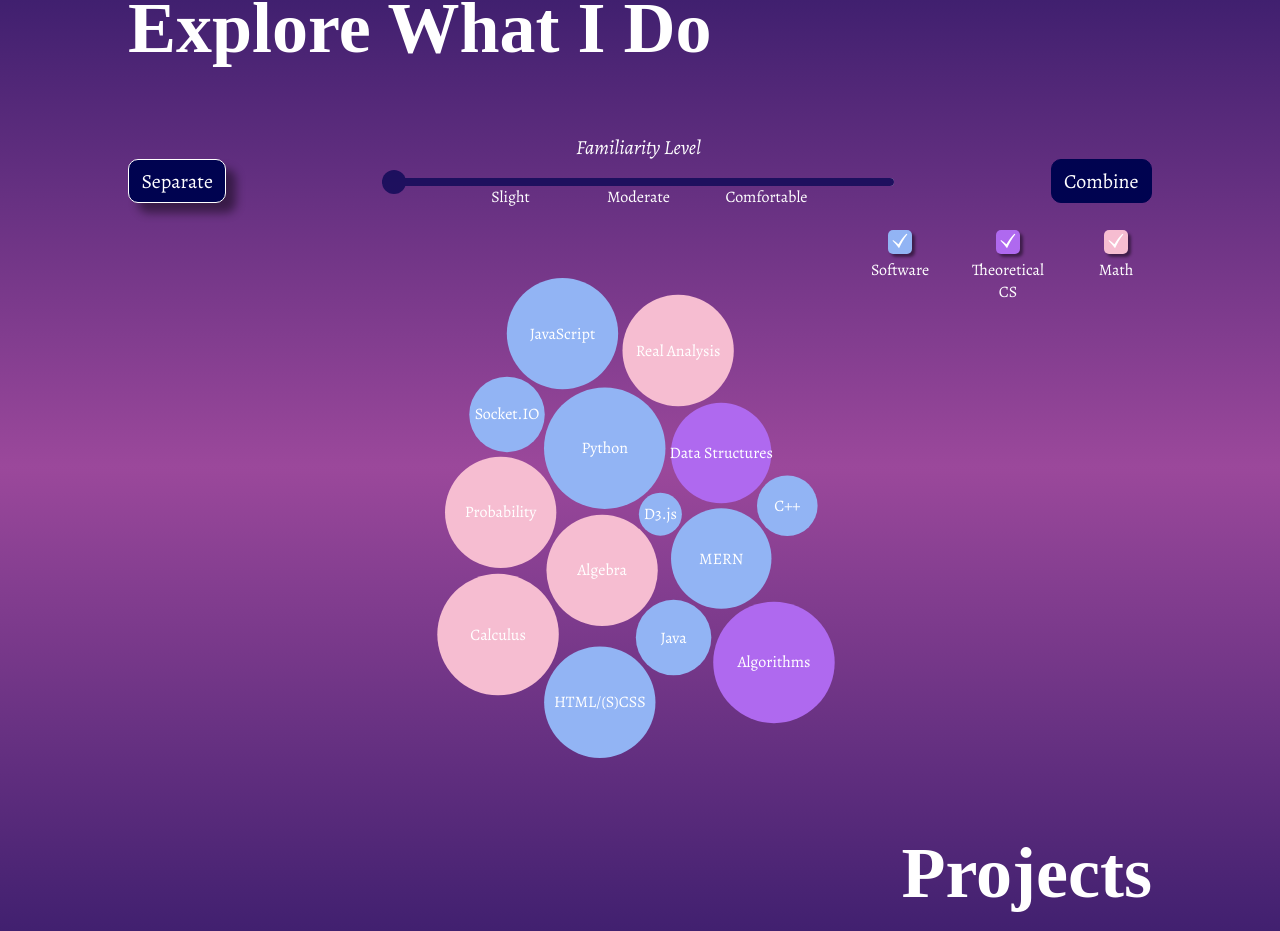
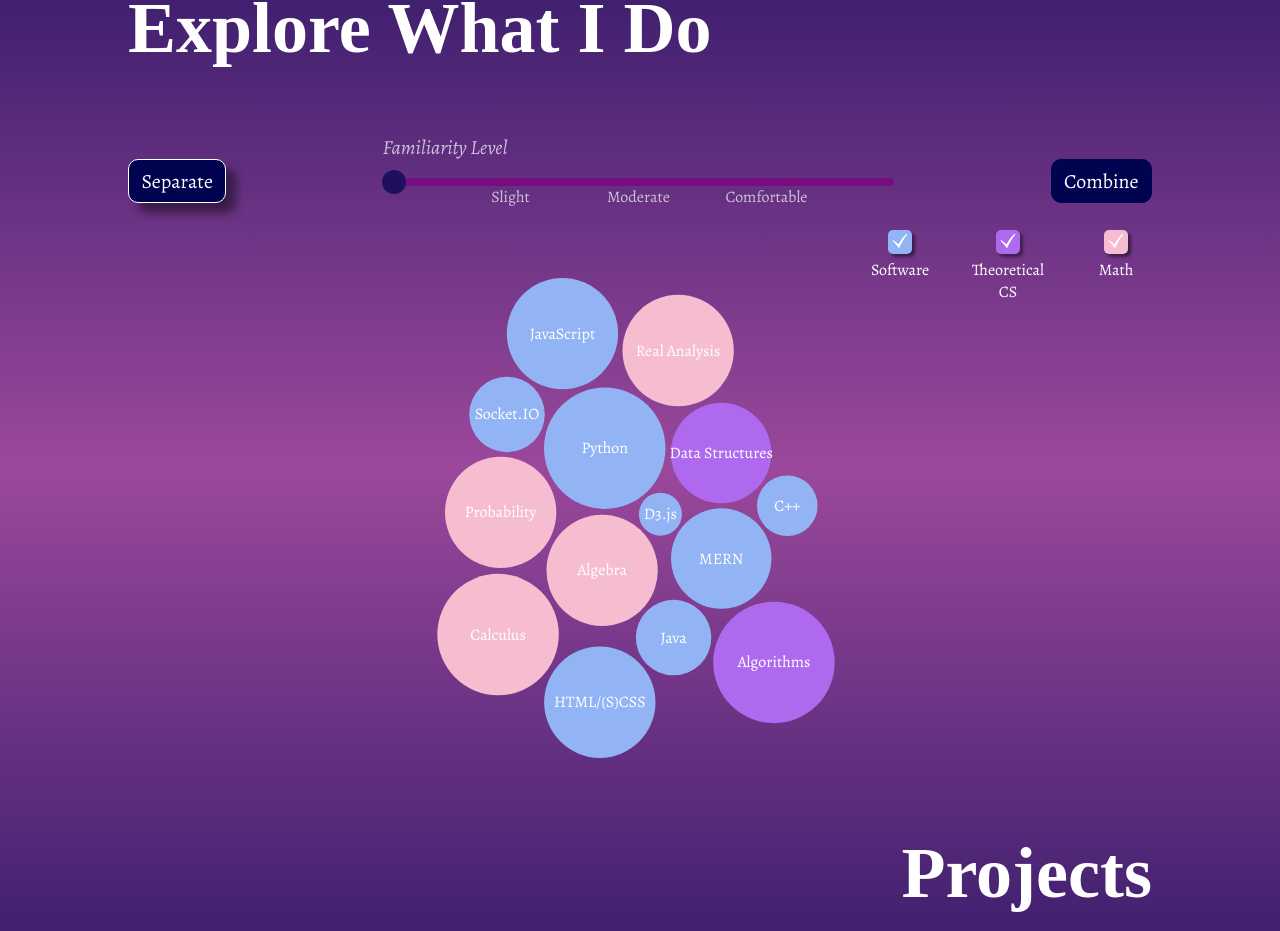
Before and after one commit to jesseyang432/jesseyang432.github.io, a React (Create React App) app: page / in a window 1280 px wide. Shown: the part 1133-2064 px from the top of the page. Built offline with nearby package versions, Linux system fonts and the light colour scheme; a web font is replaced by a local one.

Commit message:
added background fill for input

```diff
--- a/src/components/modules/Explore.js
+++ b/src/components/modules/Explore.js
@@ -249,8 +249,14 @@
   }
 
   render() {
-      let fillWidth = (100-10*this.state.minFamiliarity).toString().concat("%");
-      console.log(fillWidth);
+    //   console.log(this.state.minFamiliarty/5);
+      let fillBreak = (10*this.state.minFamiliarity).toString().concat("%");
+    let fill = "linear-gradient(to right, white 0%, white ".concat(fillBreak);
+    fill = fill.concat(", purple ").concat(fillBreak).concat(", purple 100%)");
+    //   fillWidth = fillWidth.concat((24 - 12*this.state.minFamiliarty/5).toString());
+    //   fillWidth = fillWidth.concat("px)");
+    //   fillWidth = "calc(".concat(fillWidth);
+    //   console.log(fillWidth);
     return (
         <>
             <div className="Explore-container">
@@ -258,14 +264,14 @@
                 <div className="Explore-button-aisle">
                     <button id={this.state.distribution === "separate" ? "Explore-button-selected" : "Explore-button-unselected"} className="exp-fadeIn" onClick={this.toggleSeparate}>Separate</button>
                     <div className="Explore-slider-container exp-fadeIn">
-                        <p className="Explore-slider-header"><em>Familiarity Level</em></p>
                         <div className="Explore-slider-body">
-                            <input className="Explore-slider" type="range" min="0" max="10" step="0.1" value={this.state.minFamiliarity} onChange={this.changeMinFamiliarity}></input>
-                            <div className="Explore-input-fill" style={{width: fillWidth}}></div>
+                            <p className="Explore-slider-header"><em>Familiarity Level</em></p>
+                            <input className="Explore-slider" type="range" min="0" max="10" step="0.1" value={this.state.minFamiliarity} onChange={this.changeMinFamiliarity} style={{background: fill}}></input>
+                            {/* <div className="Explore-input-fill" style={{width: fillWidth}}></div> */}
+                            <p className="Explore-slider-slight">Slight</p>
+                            <p className="Explore-slider-moderate">Moderate</p>
+                            <p className="Explore-slider-comfortable">Comfortable</p>
                         </div>
-                        <p className="Explore-slider-slight">Slight</p>
-                        <p className="Explore-slider-moderate">Moderate</p>
-                        <p className="Explore-slider-comfortable">Comfortable</p>
                     </div>
                     <button id={this.state.distribution === "combined" ? "Explore-button-selected" : "Explore-button-unselected"}
                     className="exp-fadeIn" onClick={this.toggleCombined}>Combine</button>
```
Also changed, not shown: 1 other file (tests, documents, lock files or other folders).
